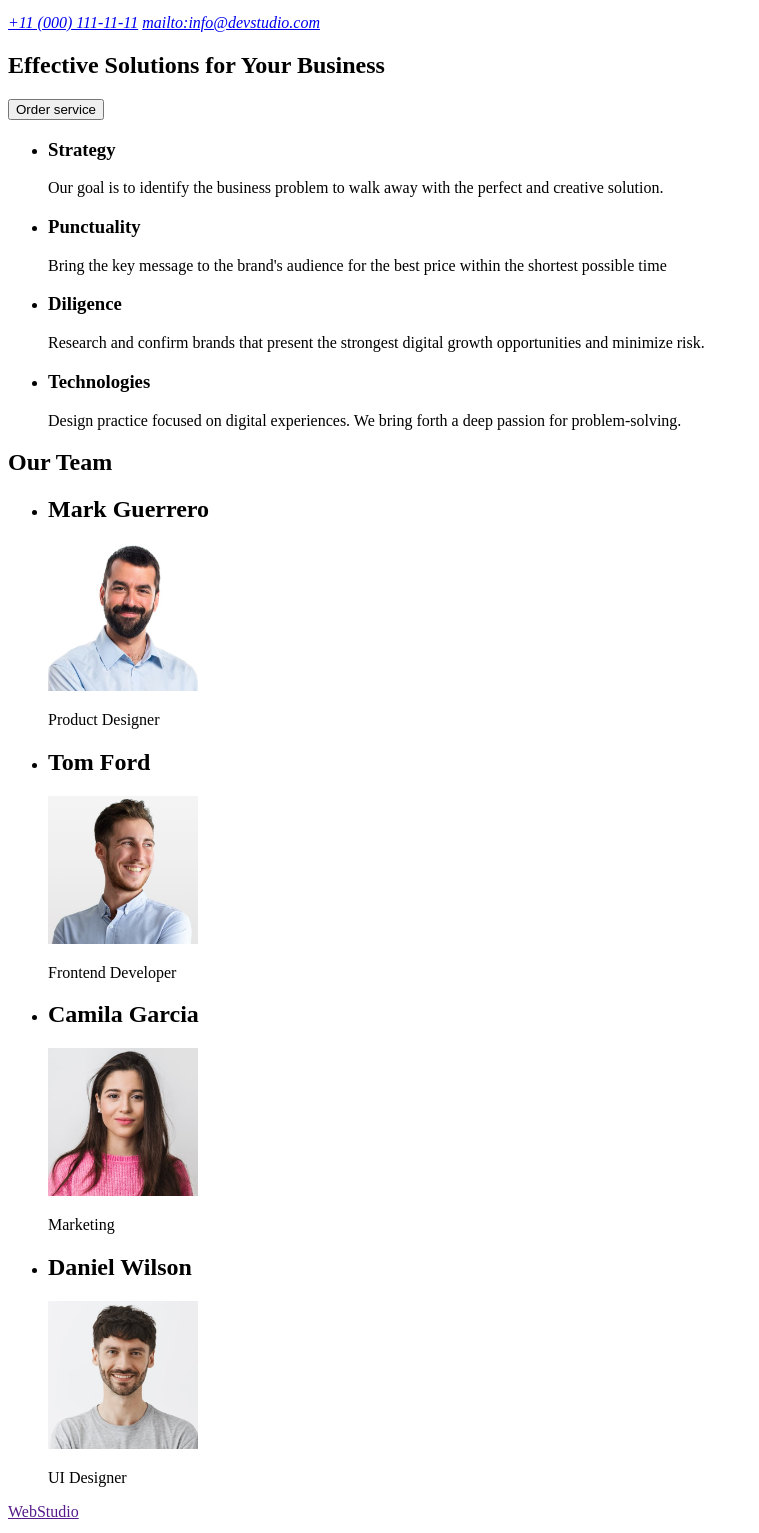
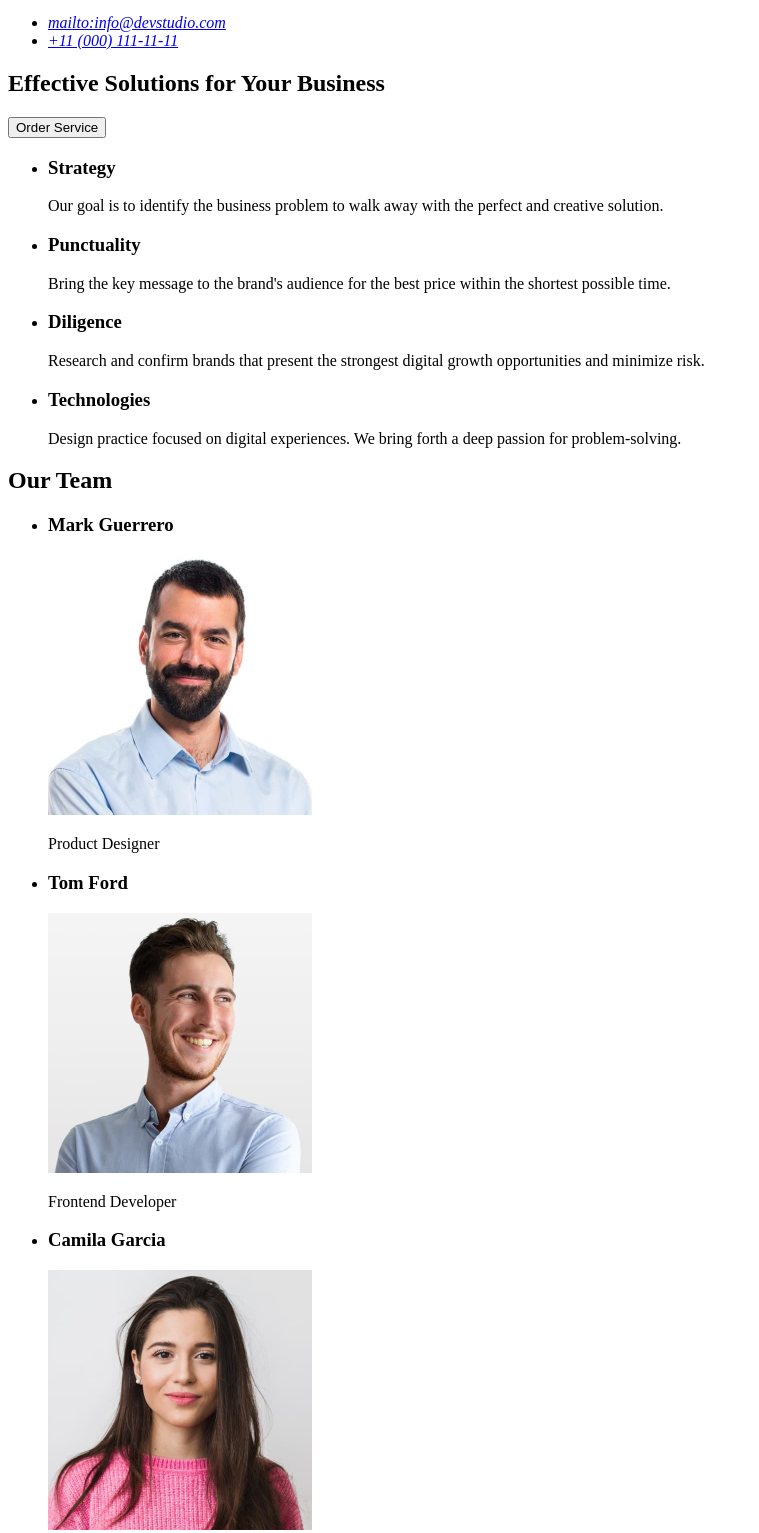
Before and after one commit to Olar13b/HW_1, a plain HTML site: page index.html in a window 1280 px wide. Shown: the part 98-1631 px from the top of the page, without its empty margins (0-759 px from the left). Drawn offline with Linux system fonts and the light colour scheme.

Commit message:
fix header and main

```diff
--- a/index.html
+++ b/index.html
@@ -7,7 +7,7 @@
 </head>
 <body>
     <header>
-        <a href="">WebStudio</a>
+        <a href="./index.html">WebStudio</a>
         <nav>
             <ul>
                 <li><a href="#studio">Studio</a></li>
@@ -16,14 +16,17 @@
             </ul>
             </nav>
         <address>
-            <a href="tel:+11(000)111-11-11">+11 (000) 111-11-11</a> <a href="mailto:info@devstudio.com">mailto:info@devstudio.com</a>
+            <ul>
+                <li><a href="mailto:info@devstudio.com">mailto:info@devstudio.com</a></li>
+               <li><a href="tel:+110001111111">+11 (000) 111-11-11</a></li>
+            </ul>
         </address>
     </header>
 
     <main>
         <section>
             <h1>Effective Solutions for Your Business</h1>
-            <button type="button">Order service</button>
+            <button type="button">Order Service</button>
         </section>
 
         <section>
@@ -39,7 +42,7 @@
                     <li>
                         <h3>Punctuality</h3>
                      <p>
-                            Bring the key message to the brand's audience for the best price within the shortest possible time
+                        Bring the key message to the brand's audience for the best price within the shortest possible time.
                     </p></li>
 
                     <li>
@@ -60,30 +63,30 @@
             <h2>Our Team</h2>
             <ul>
                 <li>
-                    <h2>Mark Guerrero</h2>
-                    <img src="/images/markguerrero.jpg" width="150" alt="Mark Guerrero">
+                    <h3>Mark Guerrero</h3>
+                    <img src="./images/markguerrero.jpg" width="264" alt="Mark Guerrero">
                     <p>Product Designer</p>
                 </li>
                 <li>
-                    <h2>Tom Ford</h2>
-                    <img src="/images/tomford.jpg"  width="150" alt="Tom Ford">
+                    <h3>Tom Ford</h3>
+                    <img src="./images/tomford.jpg"  width="264" alt="Tom Ford">
                     <p>Frontend Developer</p>
                 </li>
                 <li>
-                    <h2>Camila Garcia</h2>
-                    <img src="/images/camilagarcia.jpg"  width="150" alt="Camila Garcia">
+                    <h3>Camila Garcia</h3>
+                    <img src="./images/camilagarcia.jpg"  width="264" alt="Camila Garcia">
                     <p>Marketing</p>
                 </li>
                 <li>
-                    <h2>Daniel Wilson</h2>
-                    <img src="/images/danielwilson.jpg"  width="150" alt="Daniel Wilson">
+                    <h3>Daniel Wilson</h3>
+                    <img src="./images/danielwilson.jpg"  width="264" alt="Daniel Wilson">
                     <p>UI Designer</p>
                 </li>
             </ul>
         </section>
     </main>
     <footer>
-        <a href="">WebStudio</a>
+        <a href="./index.html">WebStudio</a>
         <p>  Increase the flow of customers and sales for your business with digital marketing & growth solutions.
         </p>
     </footer>
```
